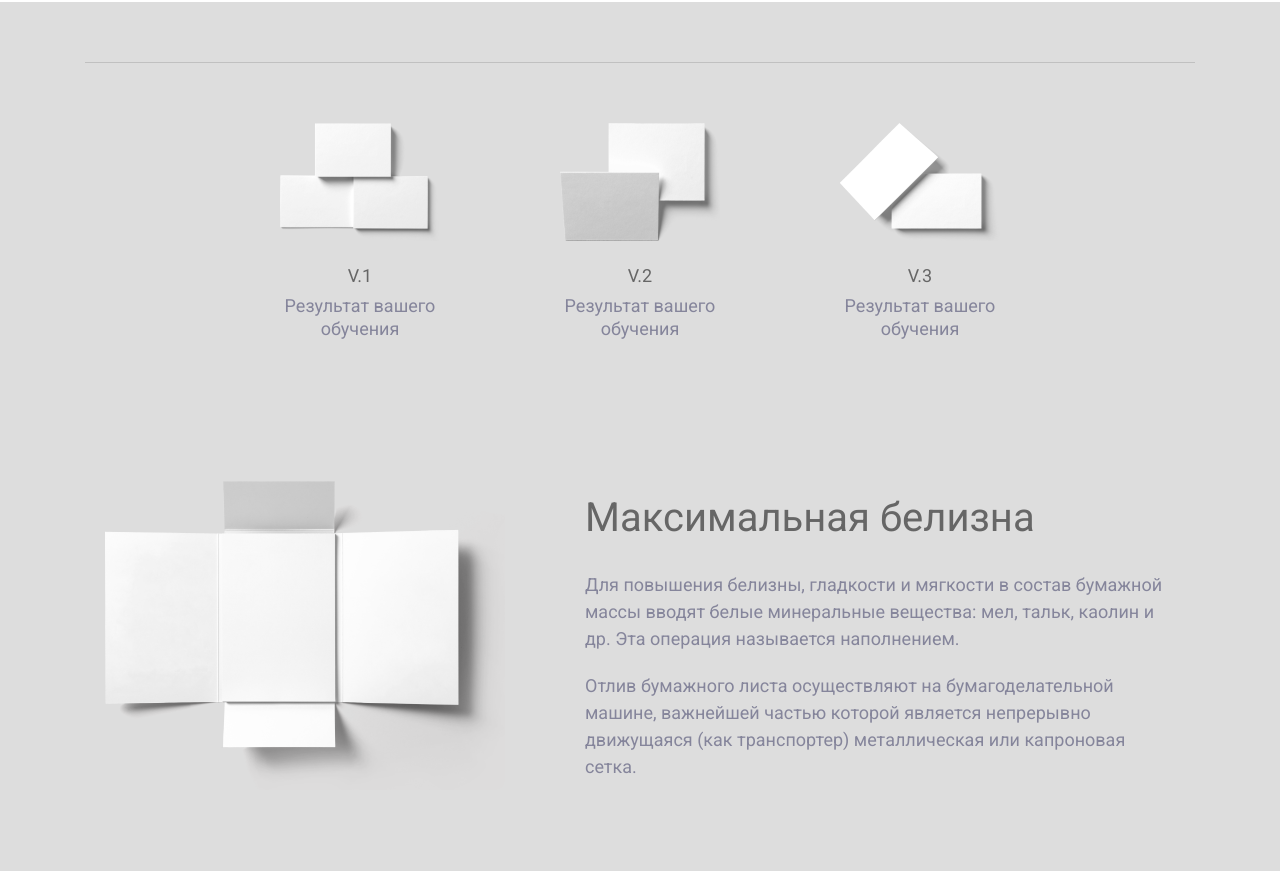
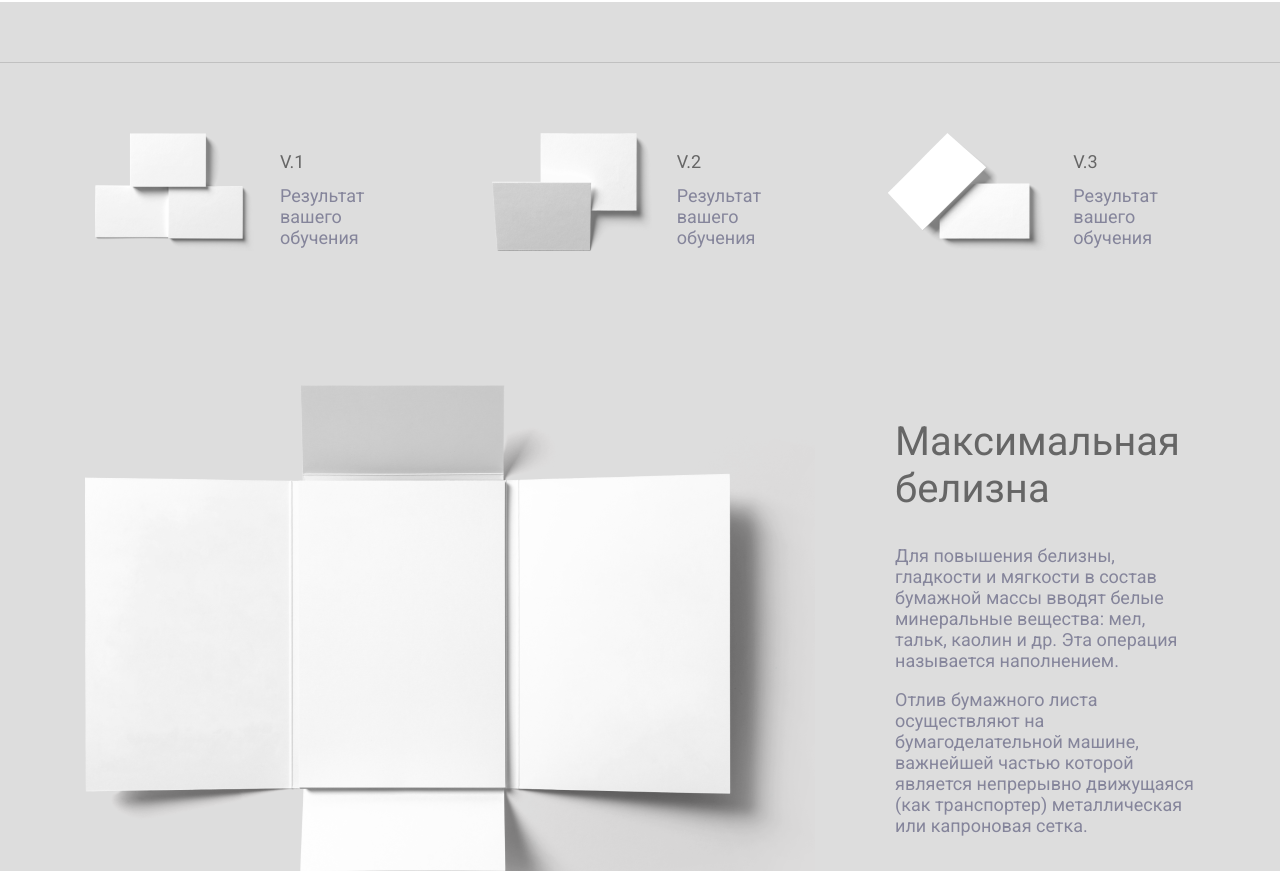
Before and after one commit to NMaDNOrangeN/paper_page_layout, a plain HTML site: page index.html in a window 1280 px wide. Shown: the part 703-1574 px from the top of the page. Drawn offline with Linux system fonts and the light colour scheme.

Commit message:
second upload (some fixes)

```diff
--- a/css/styles.css
+++ b/css/styles.css
@@ -117,7 +117,6 @@ body {
     border: none;
     border-top: 1px solid rgba(192, 192, 192, 1);
     margin: 0 auto 60px auto;
-    max-width: 1110px;
 }
 
 .features {
@@ -128,94 +127,84 @@ body {
 .features__container {
     max-width: 1110px;
     margin: 0 auto;
-    padding: 0 20px;
+    padding: 10px;
     display: flex;
-    justify-content: center;
-    gap: 80px;
+    justify-content: space-between;
+    gap: 100px;
 }
 
 .feature {
     display: flex;
-    flex-direction: column;
-    align-items: center;
-    text-align: center;
-    max-width: 200px;
+    align-items: flex-start;
+    gap: 25px;
+    text-align: left;
+    flex: 1;
 }
 
 .feature__image {
     width: 160px;
     height: 118px;
-    margin-bottom: 20px;
+    flex-shrink: 0;
     object-fit: contain;
 }
 
 .feature__content {
     display: flex;
     flex-direction: column;
-    align-items: center;
 }
 
 .feature__title {
     color: rgba(102, 102, 102, 1);
     font-size: 18px;
     font-weight: 500;
-    margin: 0 0 8px 0;
+    margin-bottom: 8px;
 }
 
 .feature__text {
     color: rgba(133, 133, 155, 1);
     font-size: 18px;
-    margin: 0;
-    line-height: 1.3;
+    margin: 5px 0 0 0;
+    font-weight: 400;
 }
 
 .whiteness {
     background: rgba(221, 221, 221, 1);
     width: 100%;
-    padding: 80px 0;
+    max-width: none;
+    margin: 0 auto;
+    padding: 60px 20px;
+    display: flex;
+    align-items: flex-start;
+    gap: 80px;
+    border-radius: 0;
 }
 
 .whiteness__container {
     max-width: 1110px;
     margin: 0 auto;
-    padding: 0 20px;
     display: flex;
-    align-items: center;
+    align-items: flex-start;
     gap: 80px;
-}
-
-.whiteness__image {
-    flex-shrink: 0;
-}
-
-.whiteness__image img {
-    width: 400px;
-    height: auto;
-    border-radius: 8px;
-}
-
-.whiteness__text-content {
-    flex: 1;
 }
 
 .whiteness__title {
     color: rgba(102, 102, 102, 1);
+    font-family: Roboto;
     font-size: 40px;
     font-weight: 400;
     line-height: 47px;
-    margin: 0 0 30px 0;
+    letter-spacing: 0%;
+    text-align: left;
 }
 
 .whiteness__text {
     color: rgba(133, 133, 155, 1);
+    font-family: Roboto;
     font-size: 18px;
     font-weight: 400;
-    line-height: 1.5;
-    margin-bottom: 20px;
-}
-
-.whiteness__text:last-child {
-    margin-bottom: 0;
+    line-height: 21px;
+    letter-spacing: 0%;
+    text-align: left;
 }
 
 .products {
```
